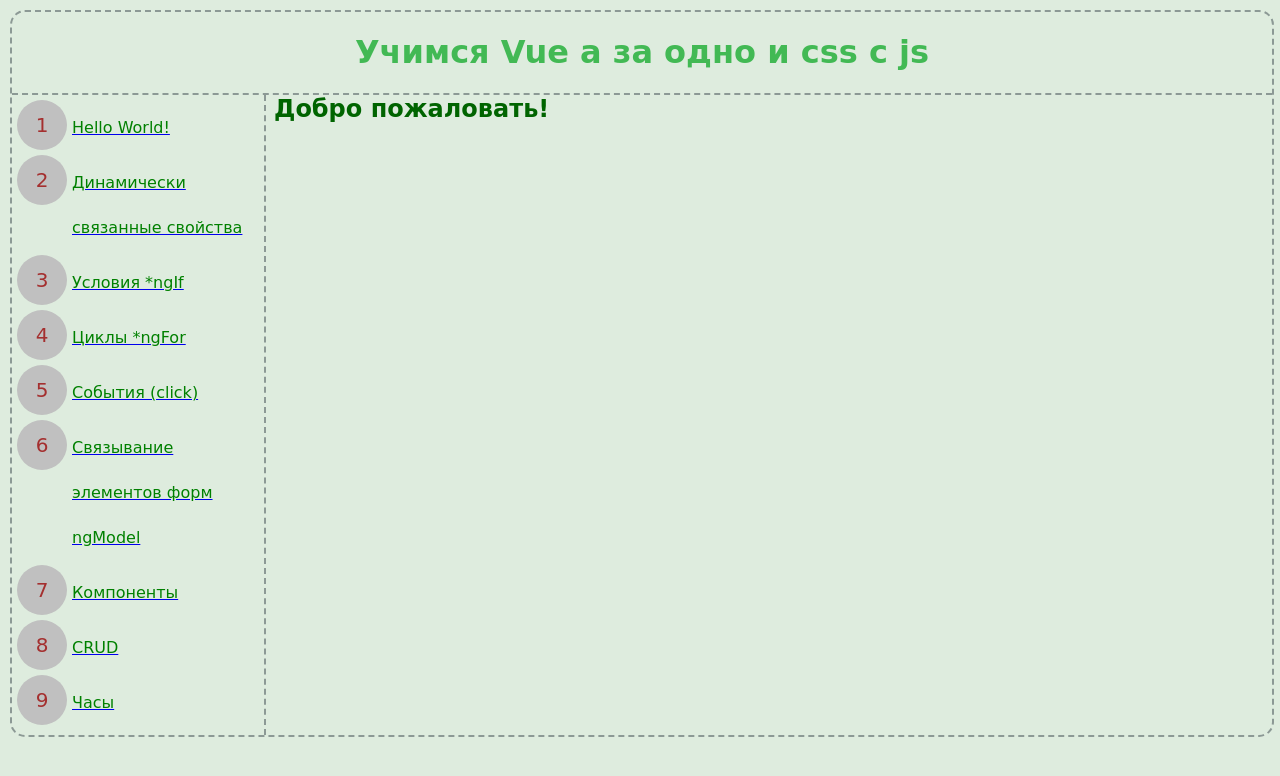
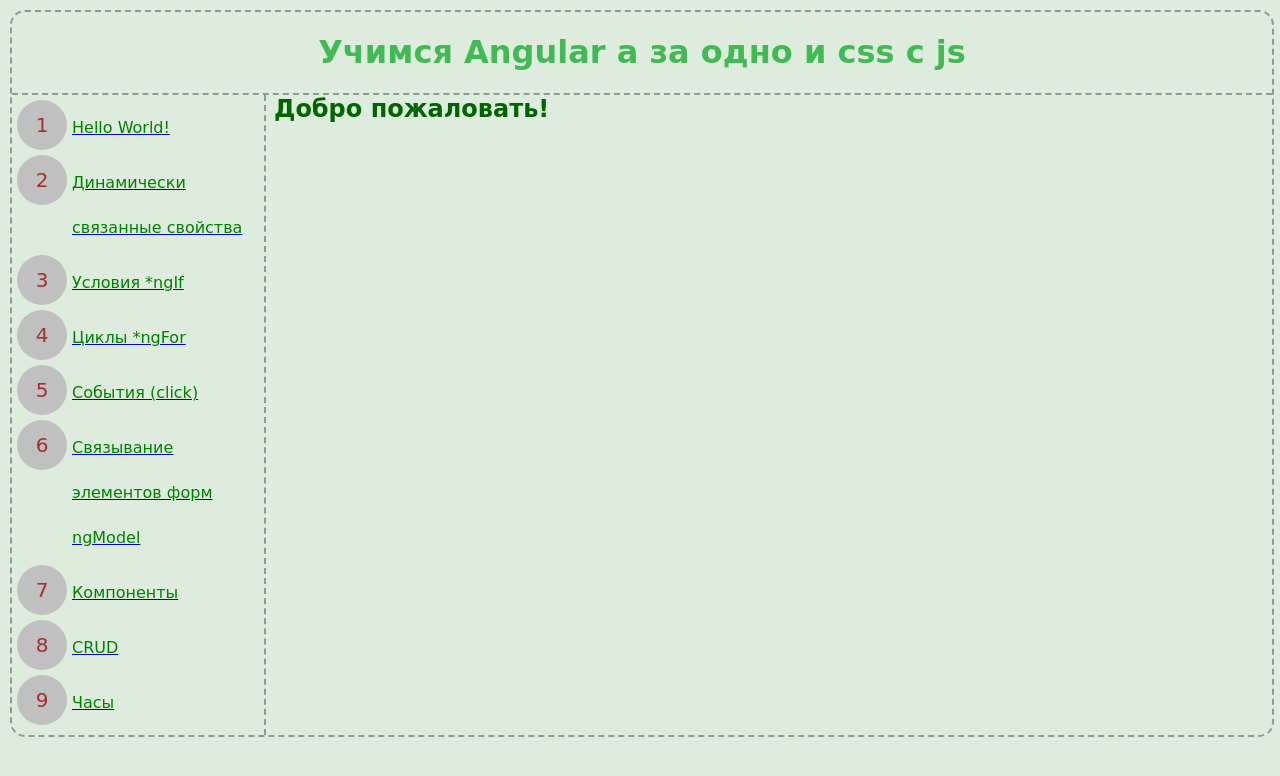
Before and after one commit to le2xx/angular-my-app, an Angular app: page / in a window 1280 px wide. Shown: the top 776 px of the page. Built offline with nearby package versions, Linux system fonts and the light colour scheme.

Commit message:
Заголовок

```diff
--- a/src/app/app.component.ts
+++ b/src/app/app.component.ts
@@ -6,7 +6,7 @@
   styleUrls: ['./app.component.css']
 })
 export class AppComponent {
-  msg = 'Учимся Vue а за одно и css с js';
+  msg = 'Учимся Angular а за одно и css с js';
   menu = [
     { example: 1, text: 'Hello World!' },
     { example: 2, text: 'Динамически связанные свойства' },
```
